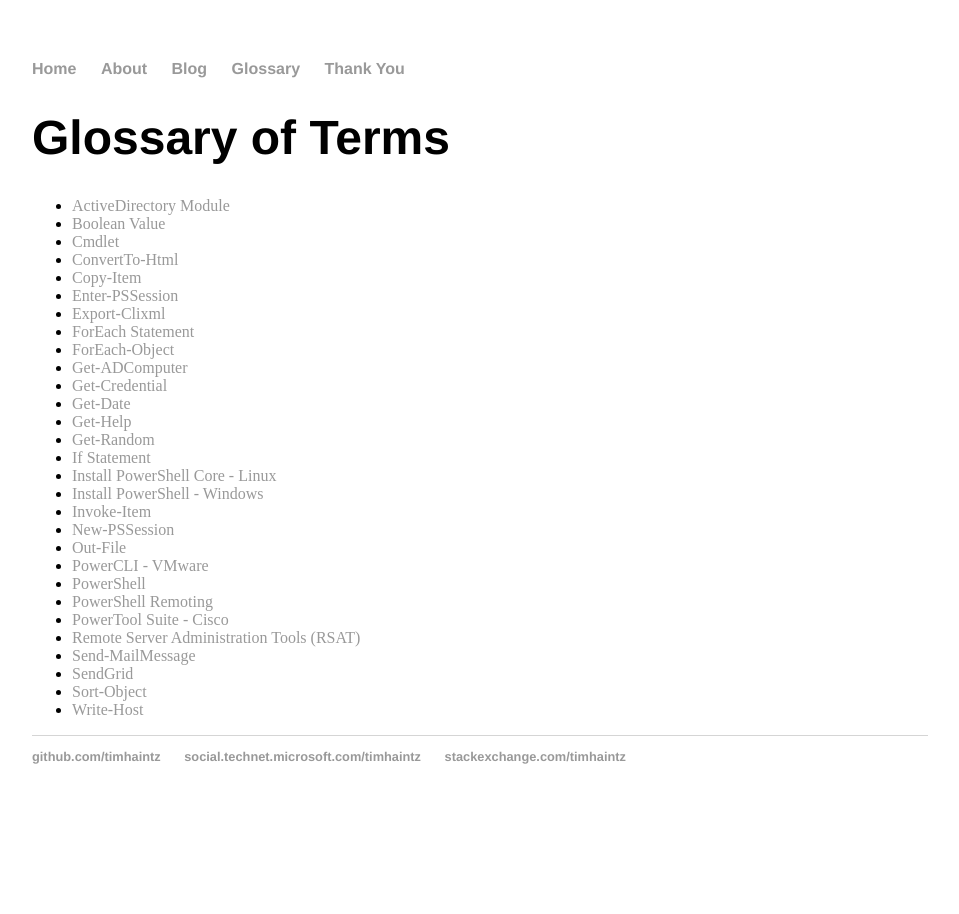
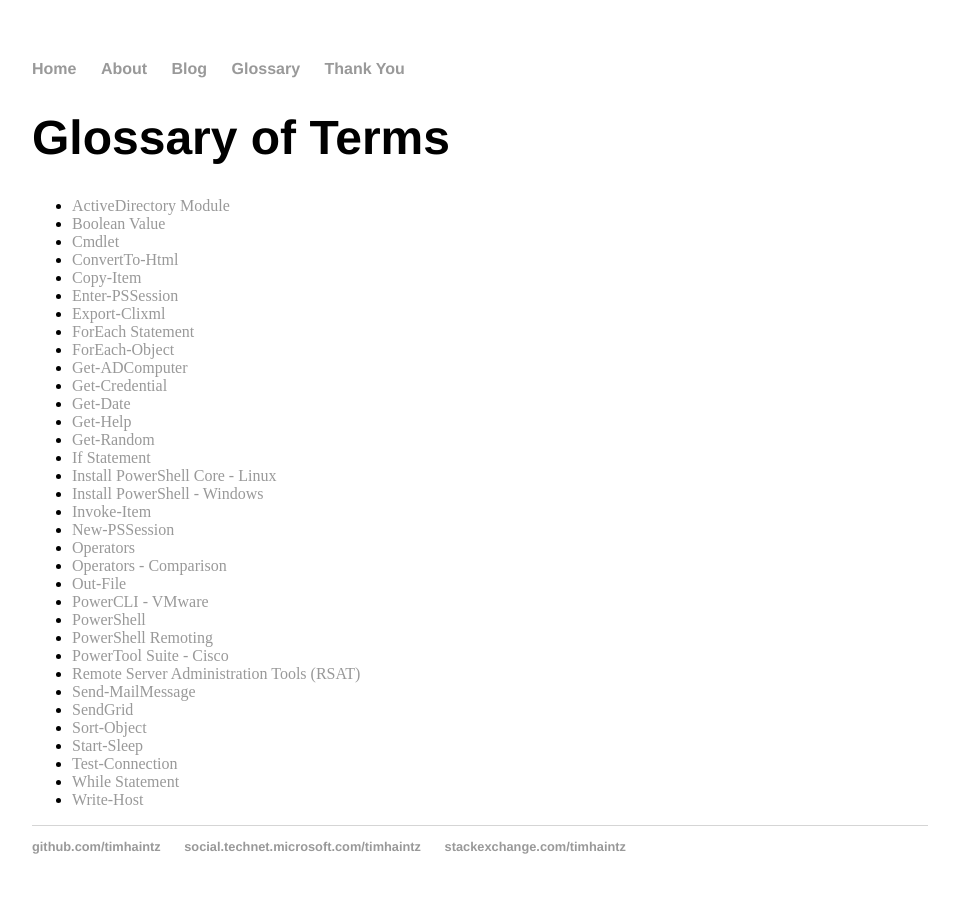
Before and after one commit to timhaintz/timhaintz.github.io, a Jekyll site: the page built from glossary/index.md, in a window 1280 px wide. Shown: the whole page, without its empty margins (160-1119 px from the left). Built offline with Jekyll 4.4.1, drawn with Linux system fonts in a browser that asks for light colours.

Commit message:
Update index.md

```diff
--- a/glossary/index.md
+++ b/glossary/index.md
@@ -24,6 +24,8 @@
 * [Install PowerShell - Windows](https://docs.microsoft.com/en-us/powershell/scripting/setup/installing-windows-powershell?view=powershell-6)
 * [Invoke-Item](https://docs.microsoft.com/en-us/powershell/module/microsoft.powershell.management/invoke-item?view=powershell-6)
 * [New-PSSession](https://docs.microsoft.com/en-us/powershell/module/microsoft.powershell.core/new-pssession?view=powershell-6)
+* [Operators](https://docs.microsoft.com/en-us/powershell/module/microsoft.powershell.core/about/about_operators?view=powershell-6)
+* [Operators - Comparison](https://docs.microsoft.com/en-us/powershell/module/microsoft.powershell.core/about/about_comparison_operators?view=powershell-6)
 * [Out-File](https://docs.microsoft.com/en-us/powershell/module/microsoft.powershell.utility/out-file?view=powershell-6)
 * [PowerCLI - VMware](https://www.vmware.com/support/developer/PowerCLI/)
 * [PowerShell](https://docs.microsoft.com/en-us/powershell/scripting/powershell-scripting?view=powershell-6)
@@ -33,4 +35,7 @@
 * [Send-MailMessage](https://docs.microsoft.com/en-us/powershell/module/microsoft.powershell.utility/send-mailmessage?view=powershell-5.1)
 * [SendGrid](https://sendgrid.com/)
 * [Sort-Object](https://docs.microsoft.com/en-us/powershell/module/microsoft.powershell.utility/sort-object?view=powershell-6)
+* [Start-Sleep](https://docs.microsoft.com/en-us/powershell/module/microsoft.powershell.utility/start-sleep?view=powershell-6)
+* [Test-Connection](https://docs.microsoft.com/en-us/powershell/module/microsoft.powershell.management/test-connection?view=powershell-6)
+* [While Statement](https://docs.microsoft.com/en-us/powershell/module/microsoft.powershell.core/about/about_while?view=powershell-6)
 * [Write-Host](https://docs.microsoft.com/en-us/powershell/module/microsoft.powershell.utility/write-host?view=powershell-6)
```
